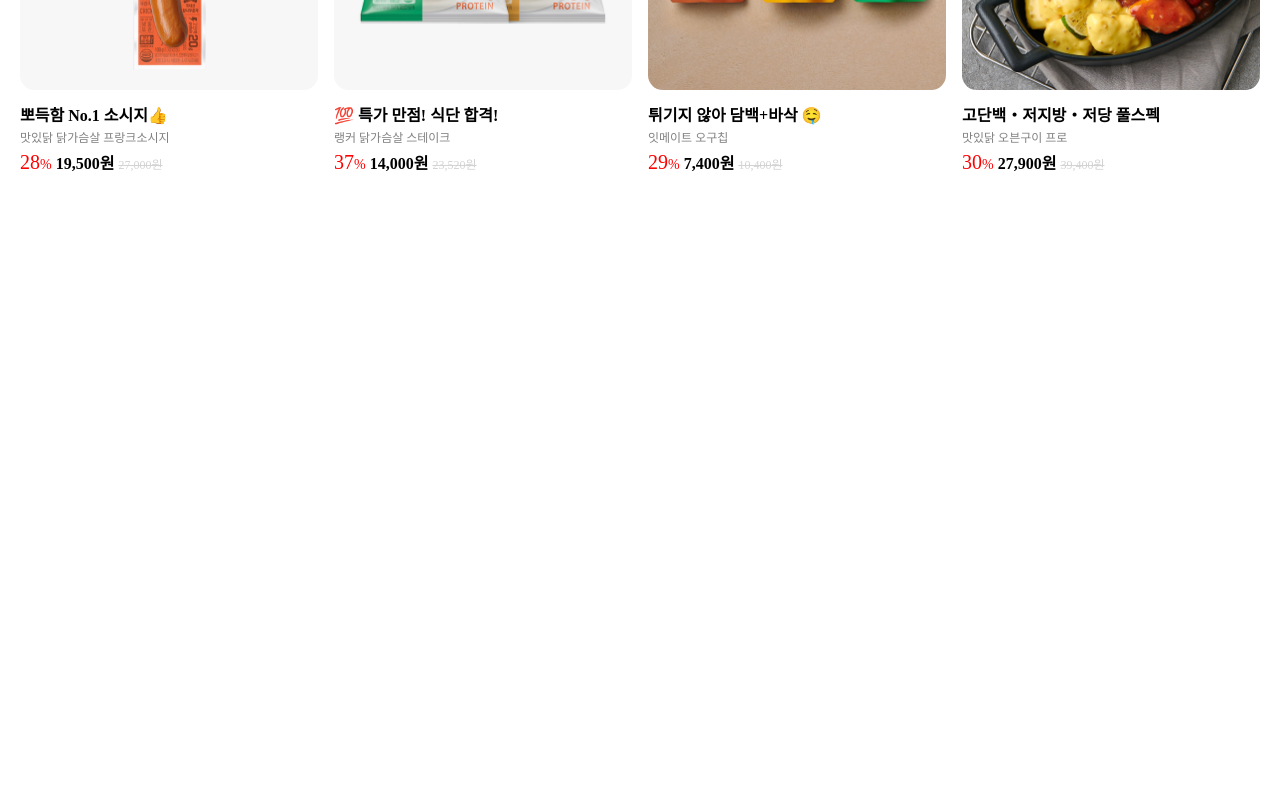
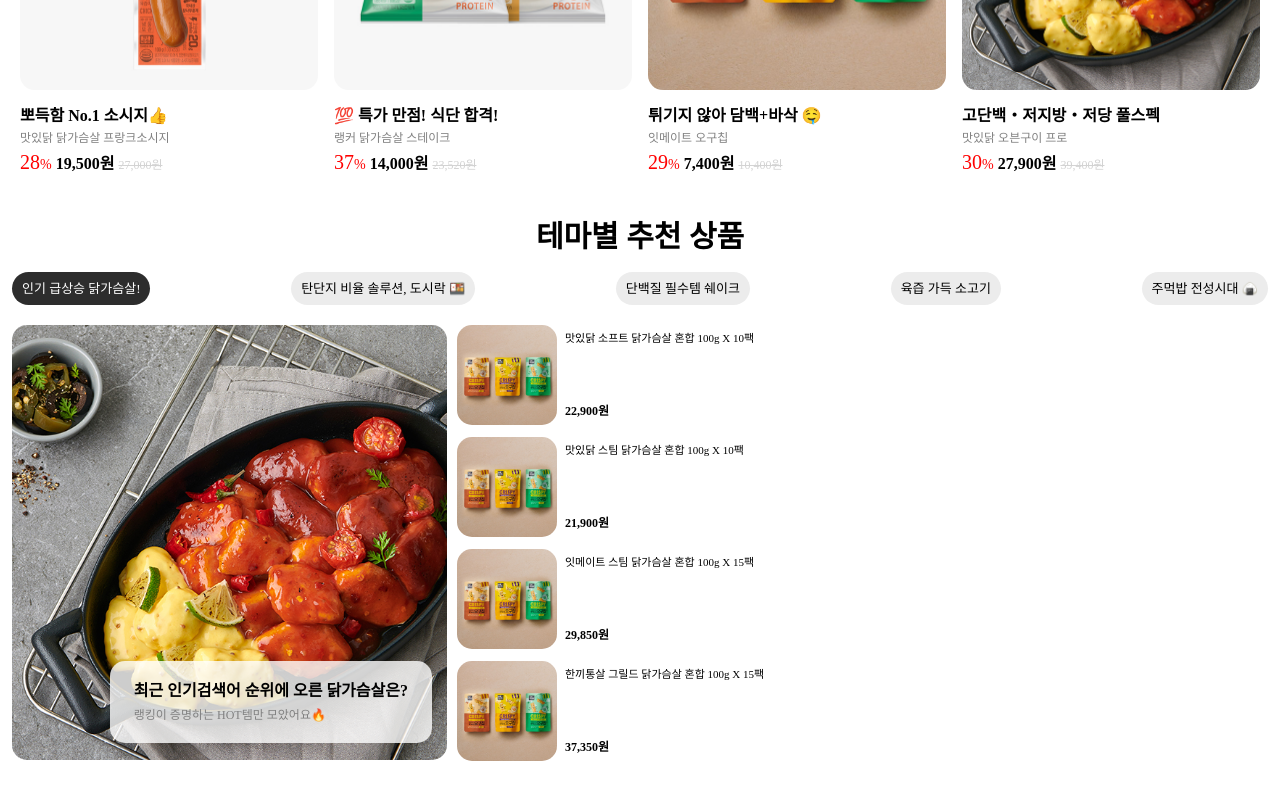
Before and after one commit to chlwlgud1/rankdak-clone-2023, a plain HTML site: page index.html in a window 1280 px wide. Shown: the part 876-1676 px from the top of the page. Drawn offline with Linux system fonts and the light colour scheme.

Commit message:
rankdak_23.12.01 update

```diff
--- /dev/null
+++ b/css/recommend.css
@@ -0,0 +1,158 @@
+.recommend {
+    margin: 0px 12px;
+}
+
+.recommend_main {
+    display: flex;
+}
+
+.recommend_main_text {
+    display: flex;
+    justify-content: center;
+    margin-bottom: 25px;
+    font-size: 30px;
+    font-weight: 700;
+}
+
+.recommend_main_item {
+    display: flex;
+    flex-direction: column;
+    justify-content: space-between;
+    margin: 0px 8px;
+}
+
+.recommend_main_item img {
+    object-fit: contain;
+    width: 100%;
+    border-radius: 5%;
+    margin-bottom: 15px;
+}
+
+.recommend_main_item-info-title {
+    font-size: 16px;
+    font-weight: 600;
+    display: block;
+    margin-bottom: 8px;
+}
+
+.recommend_main_item-info-subtitle {
+    font-size: 12px;
+    display: block;
+    margin-bottom: 8px;
+    color: rgb(129, 129, 129);
+}
+
+.recommend_main_item-sale {
+    font-size: 14px;
+    color: red;
+}
+
+.recommend_main_item-sale strong {
+    font-size: 20px;
+    color: red;
+}
+
+.recommend_main_item-saleprice {
+    font-size: 16px;
+    font-weight: 800;
+}
+
+.recommend_main_item-origin {
+    text-decoration: line-through;
+    color: lightgrey;
+    font-size: 12px;
+}
+
+.recommend_thema_text {
+    display: flex;
+    justify-content: center;
+    margin-top: 50px;
+    font-size: 30px;
+    font-weight: 700;
+}
+
+.recommend_thema_list {
+    display: flex;
+    justify-content: space-between;
+    margin: 20px 12px;
+}
+
+.recommend_thema_list-subject {
+    font-size: 13px;
+    background-color: rgb(236, 236, 236);
+    padding: 10px 10px;
+    border-radius: 20px;
+}
+
+.recommend_thema_list-subject:first-child {
+    background-color: rgb(45, 45, 45);
+    color: white;
+}
+
+.recommend_thema_item-list {
+    display: flex;
+    margin: 0px 12px;
+}
+
+.recommend_thema_item-list img {
+    block-size: 100px;
+    border-radius: 15px;
+}
+
+.recommend_thema_item-list-first {
+    position: relative;
+}
+
+.recommend_thema_item-list-first img {
+    block-size: 435px;
+}
+
+.recommend_thema_item-list-box {
+    display: flex;
+    position: absolute;
+    background-color: rgba(255, 255, 255, 0.8);
+    padding: 22px 24px;
+    border-radius: 15px;
+    right: 15px;
+    bottom: 30px;
+}
+
+.recommend_thema_item-list-text {
+    display: flex;
+    flex-direction: column;
+    font-weight: 700;
+}
+
+.recommend_thema_item-list-text-s {
+    font-size: 12px;
+    margin-top: 10px;
+    color: gray;
+    font-weight: 400;
+}
+
+.recommend_thema_item-list2 {
+    display: flex;
+    flex-direction: column;
+}
+
+.recommend_thema_item-list-detail {
+    display: flex;
+    margin-bottom: 12px;
+    margin-left: 10px;
+}
+
+.recommend_thema_item-list-detail span {
+    display: flex;
+    flex-direction: column;
+    justify-content: space-between;
+    margin: 8px 0px;
+    margin-left: 8px;
+    font-size: 11px;
+    font-weight: 500;
+}
+
+.recommend_thema_item-list-detail strong {
+    display: block;
+    font-size: 12px;
+    font-weight: 700;
+}
--- a/css/styles.css
+++ b/css/styles.css
@@ -6,6 +6,7 @@
 @import "header.css";
 @import "gnb.css";
 @import "subject.css";
+@import "recommend.css";
 
 
 html {
--- a/css/subject.css
+++ b/css/subject.css
@@ -33,68 +33,3 @@
     display: block;
     text-align: center;
 }
-
-.recommend {
-    margin: 0px 12px;
-}
-
-.recommend_main {
-    display: flex;
-}
-
-.recommend_main_text {
-    display: flex;
-    justify-content: center;
-    margin-bottom: 25px;
-    font-size: 30px;
-    font-weight: 700;
-}
-
-.recommend_main_item {
-    display: flex;
-    flex-direction: column;
-    justify-content: space-between;
-    margin: 0px 8px;
-}
-
-.recommend_main_item img {
-    object-fit: contain;
-    width: 100%;
-    border-radius: 5%;
-    margin-bottom: 15px;
-}
-
-.recommend_main_item-info-title {
-    font-size: 16px;
-    font-weight: 600;
-    display: block;
-    margin-bottom: 8px;
-}
-
-.recommend_main_item-info-subtitle {
-    font-size: 12px;
-    display: block;
-    margin-bottom: 8px;
-    color: rgb(129, 129, 129);
-}
-
-.recommend_main_item-sale {
-    font-size: 14px;
-    color: red;
-}
-
-.recommend_main_item-sale strong {
-    font-size: 20px;
-    color: red;
-}
-
-.recommend_main_item-saleprice {
-    font-size: 16px;
-    font-weight: 800;
-}
-
-.recommend_main_item-origin {
-    text-decoration: line-through;
-    color: lightgrey;
-    font-size: 12px;
-}
--- a/index.html
+++ b/index.html
@@ -194,6 +194,67 @@
         </div>
       </div>
     </div>
+
+    <div class="recommend_thema_item">
+      <h1 class="recommend_thema_text">테마별 추천 상품</h1>
+      <ul class="recommend_thema_list">
+        <li class="recommend_thema_list-subject">인기 급상승 닭가슴살!</li>
+        <li class="recommend_thema_list-subject">
+          탄단지 비율 솔루션, 도시락 🍱
+        </li>
+        <li class="recommend_thema_list-subject">단백질 필수템 쉐이크</li>
+        <li class="recommend_thema_list-subject">육즙 가득 소고기</li>
+        <li class="recommend_thema_list-subject">주먹밥 전성시대 🍙</li>
+      </ul>
+
+      <div class="recommend_thema_item-list">
+        <div class="recommend_thema_item-list-first">
+          <img src="rankdak_soup.jpeg" />
+          <div class="recommend_thema_item-list-box">
+            <span class="recommend_thema_item-list-text"
+              >최근 인기검색어 순위에 오른 닭가슴살은?
+              <span class="recommend_thema_item-list-text-s"
+                >랭킹이 증명하는 HOT템만 모았어요🔥</span
+              ></span
+            >
+          </div>
+        </div>
+        <ul class="recommend_thema_item-list2">
+          <li class="recommend_thema_item-list-detail">
+            <img src="rankdak_chip.jpeg" />
+            <span
+              >맛있닭 소프트 닭가슴살 혼합 100g X 10팩<strong
+                >22,900원</strong
+              ></span
+            >
+          </li>
+          <li class="recommend_thema_item-list-detail">
+            <img src="rankdak_chip.jpeg" />
+            <span
+              >맛있닭 스팀 닭가슴살 혼합 100g X 10팩<strong
+                >21,900원</strong
+              ></span
+            >
+          </li>
+          <li class="recommend_thema_item-list-detail">
+            <img src="rankdak_chip.jpeg" />
+            <span
+              >잇메이트 스팀 닭가슴살 혼합 100g X 15팩<strong
+                >29,850원</strong
+              ></span
+            >
+          </li>
+          <li class="recommend_thema_item-list-detail">
+            <img src="rankdak_chip.jpeg" />
+            <span
+              >한끼통살 그릴드 닭가슴살 혼합 100g X 15팩<strong
+                >37,350원</strong
+              ></span
+            >
+          </li>
+        </ul>
+      </div>
+    </div>
   </body>
 
   <script
```
Also changed, not shown: 1 other file.
